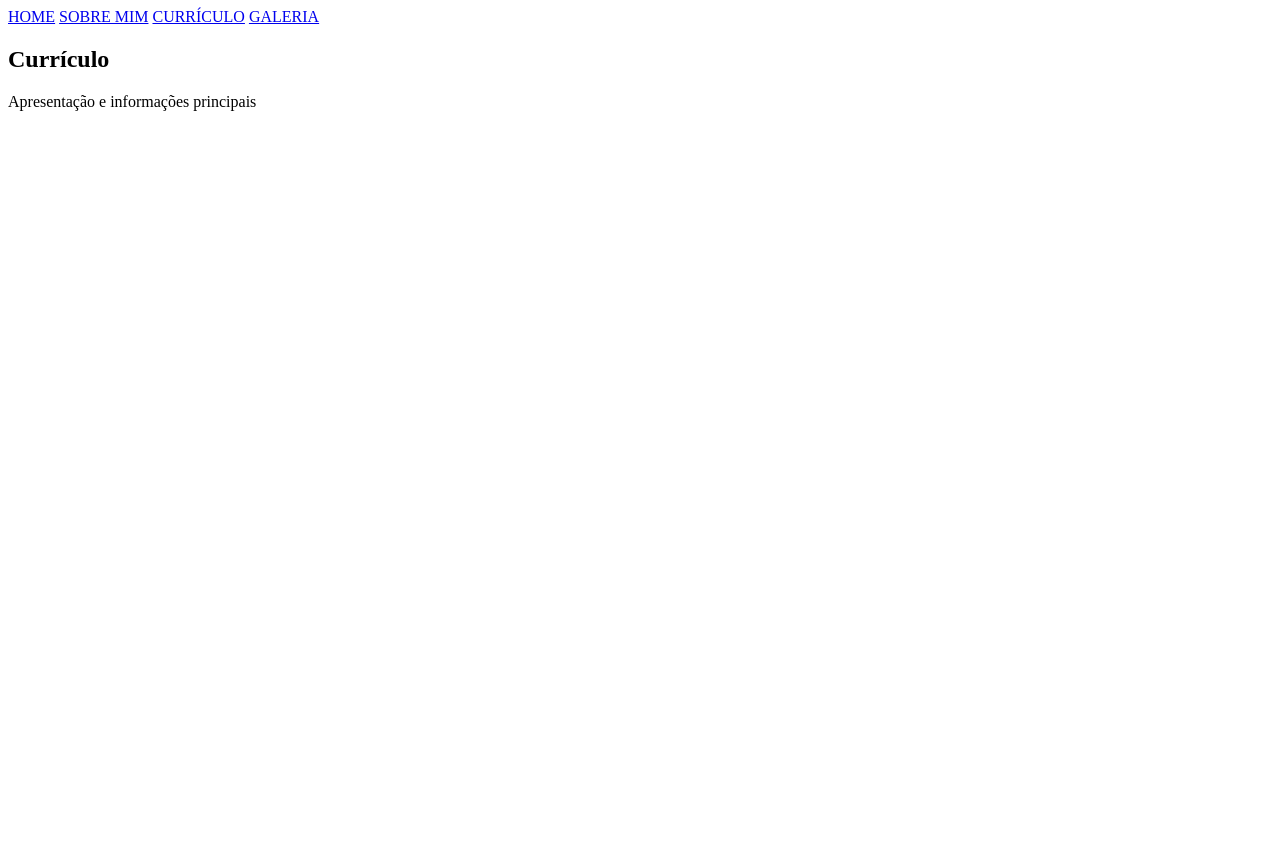
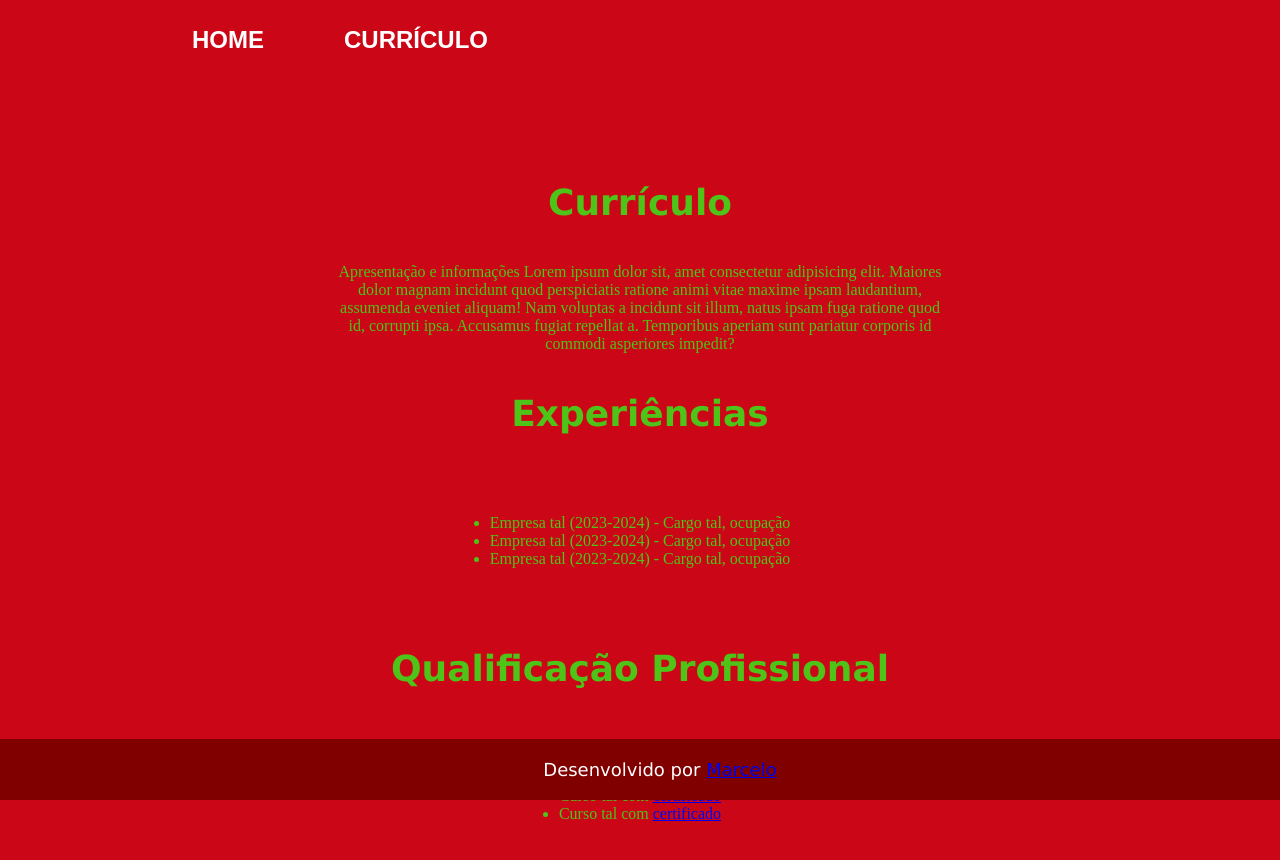
Before and after one commit to marcelocsn/repositorio3ds2502, a plain HTML site: page Meu Portfolio/curriculo.html in a window 1280 px wide. Before the commit the page ends 800 px from the top, so only its background shows below. Drawn offline with Linux system fonts and the light colour scheme.

Commit message:
Add files via upload

```diff
--- a/Meu Portfolio/curriculo.html
+++ b/Meu Portfolio/curriculo.html
@@ -4,7 +4,7 @@
     <meta charset="UTF-8">
     <meta name="viewport" content="width=device-width, initial-scale=1.0">
     <title>Currículo</title>
-    <link rel="stylesheet" href="curriculo.css">
+    <link rel="stylesheet" href="style.css">
     <link rel="stylesheet" href="https://cdnjs.cloudflare.com/ajax/libs/font-awesome/6.0.0-beta3/css/all.min.css">
 </head>
 <body>
@@ -14,11 +14,8 @@
 
             <a class="cabecalho-menu-links" href="index.html">HOME</a>
 
-            <a class="cabecalho-menu-links" href="sobremim.html">SOBRE MIM</a>
 
             <a class="cabecalho-menu-links" href="curriculo.html">CURRÍCULO</a>
-
-            <a class="cabecalho-menu-links" href="galeria.html">GALERIA</a>
 
         </nav>
 
@@ -27,9 +24,41 @@
     <main class="conteudo">
         <section class="apresentacao-conteudo">
             <h1 class="apresentacao-conteudo-titulo">Currículo</h1>
-            <p class="apresentacao-conteudo-texto">Apresentação e informações principais</p>
+            <p class="apresentacao-conteudo-texto">Apresentação e informações
+            Lorem ipsum dolor sit, amet consectetur adipisicing elit. Maiores dolor magnam incidunt quod perspiciatis ratione animi vitae maxime ipsam laudantium, assumenda eveniet aliquam! Nam voluptas a incidunt sit illum, natus ipsam fuga ratione quod id, corrupti ipsa. Accusamus fugiat repellat a. Temporibus aperiam sunt pariatur corporis id commodi asperiores impedit?
+            </p>
+            <h2 class="apresentacao-conteudo-titulo">Experiências</h2>
+
+            <p class="apresentacao-conteudo-texto">
+                <ul class="apresentacao-conteudo-texto">
+                   <li>Empresa tal (2023-2024) - Cargo tal, ocupação</li>
+                   <li>Empresa tal (2023-2024) - Cargo tal, ocupação</li>
+                   <li>Empresa tal (2023-2024) - Cargo tal, ocupação</li>
+                </ul>
+            </p>
+
+            <h2 class="apresentacao-conteudo-titulo">Qualificação Profissional</h2>
+
+            <p class="apresentacao-conteudo-texto">
+                <ul class="apresentacao-conteudo-texto">
+                   <li>Curso tal com <a href="linkdocertificado">certificado</a></li>
+                   <li>Curso tal com <a href="linkdocertificado">certificado</a></li>
+                   <li>Curso tal com <a href="linkdocertificado">certificado</a></li>
+                </ul>
+            </p>
+
+
         </section>
     </main>
 
+    <br></br>
+
+<footer class="rodape">
+
+<p>
+    Desenvolvido por <a href="https://github.com/marcelocsn">Marcelo</a>
+</p>
+
+</footer>
 </body>
 </html>
```
